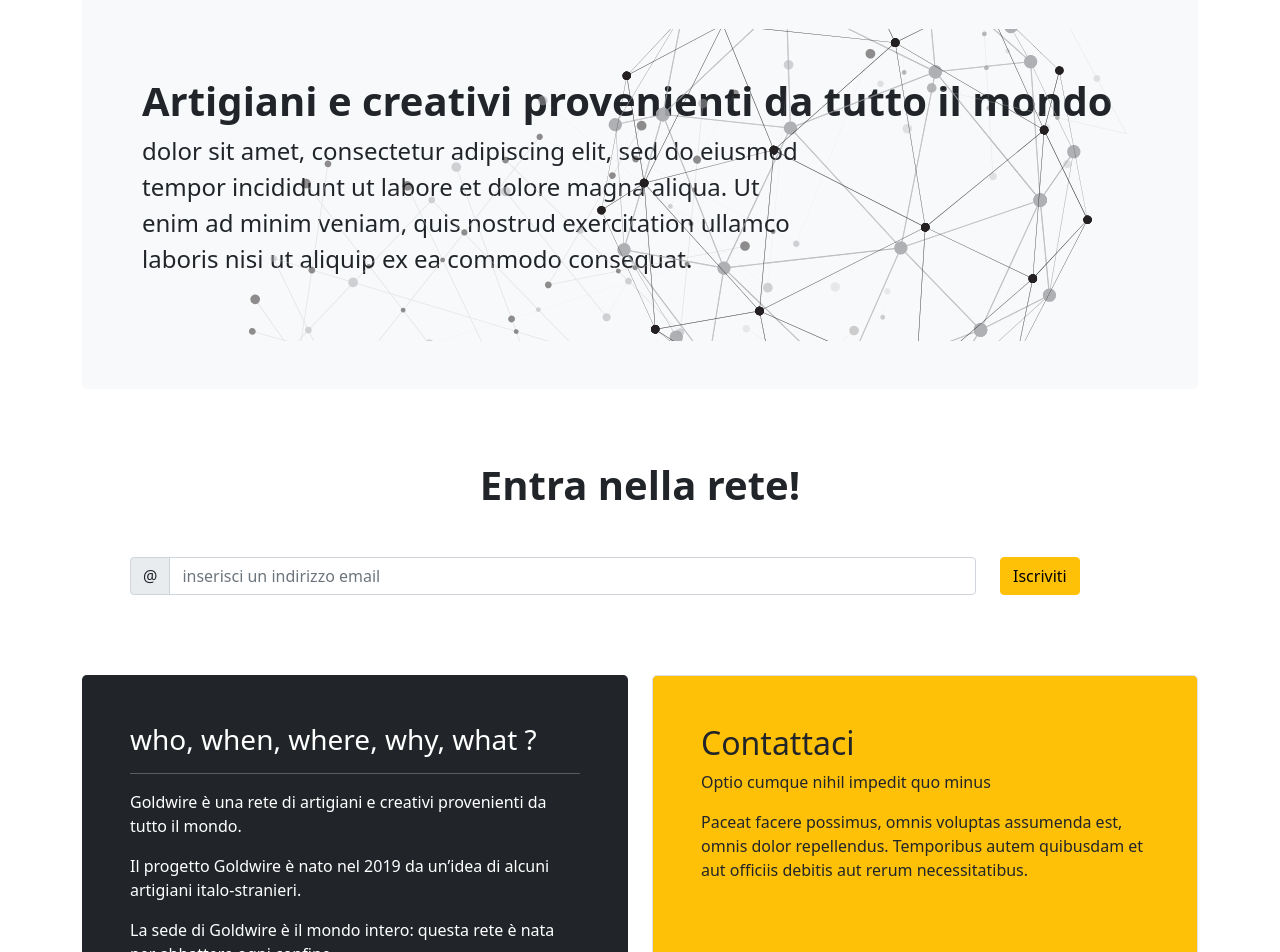
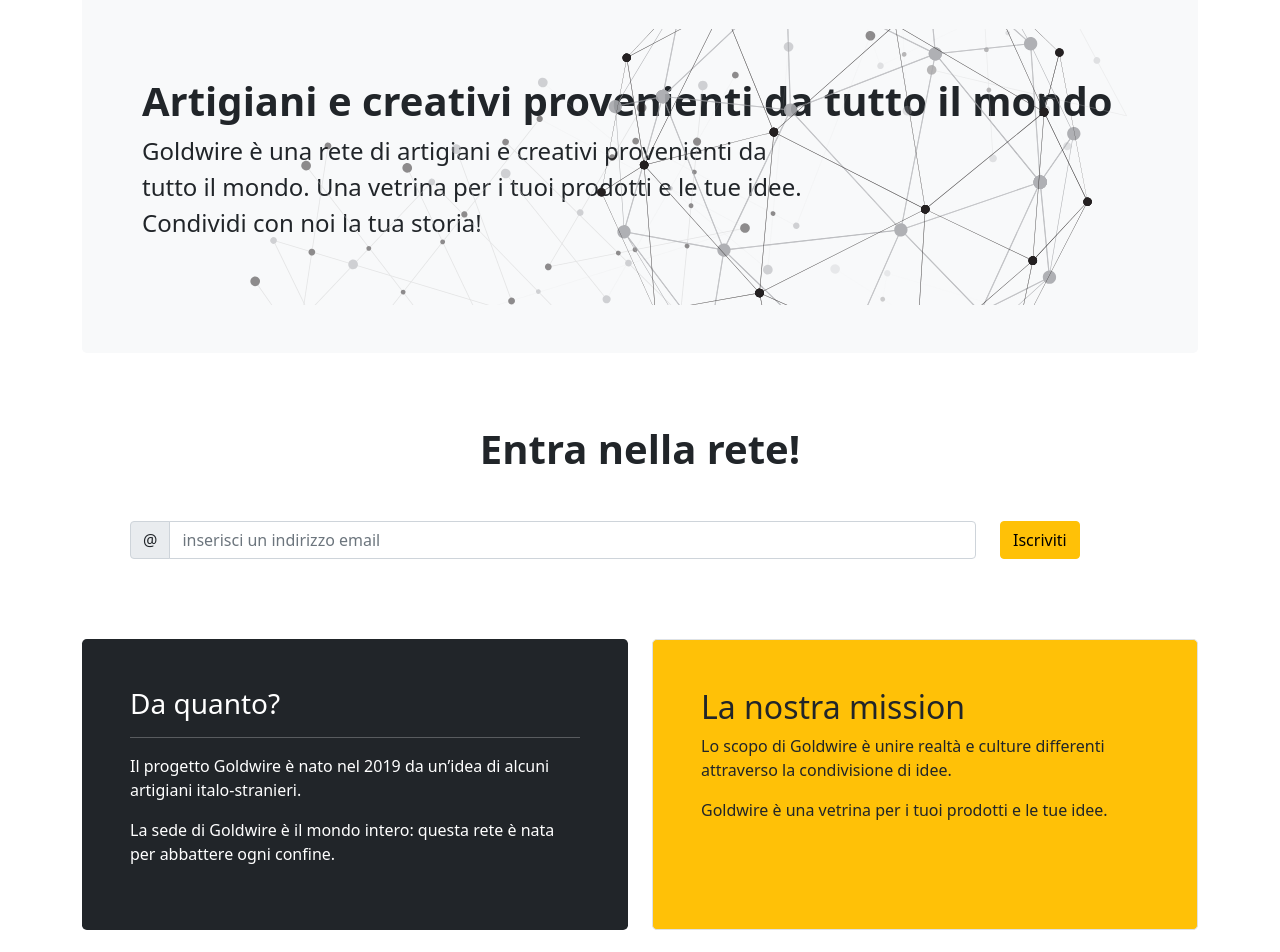
Before and after one commit to pankaspe/goldwire-ts, a Next.js app: page / in a window 1280 px wide. Shown: the part 120-1072 px from the top of the page. Built offline with nearby package versions, Linux system fonts and the light colour scheme.

Commit message:
deploy alpha

```diff
--- a/pages/index.tsx
+++ b/pages/index.tsx
@@ -64,7 +64,7 @@
             href="/"
             className="d-flex align-items-center text-dark text-decoration-none"
           >
-            <span className="fs-4">Goldwire, ogni contatto &egrave; d&apos;oro</span>
+            <span className="fs-4">Goldwire</span>
           </Link>
         </header>
 
@@ -84,10 +84,9 @@
               Artigiani e creativi provenienti da tutto il mondo
             </h1>
             <p className="col-md-8 fs-4">
-              dolor sit amet, consectetur adipiscing elit, sed do eiusmod tempor
-              incididunt ut labore et dolore magna aliqua. Ut enim ad minim
-              veniam, quis nostrud exercitation ullamco laboris nisi ut aliquip
-              ex ea commodo consequat.
+              Goldwire &egrave; una rete di artigiani e creativi provenienti da tutto il mondo.
+              Una vetrina per i tuoi prodotti e le tue idee.<br/>
+              Condividi con noi la tua storia!
             </p>
           </div>
         </div>
@@ -126,12 +125,8 @@
         <Row className="align-items-md-stretch">
           <Col md={6}>
             <div className="h-100 p-5 text-white bg-dark rounded-3">
-              <h3>who, when, where, why, what ?</h3>
+              <h3>Da quanto?</h3>
               <hr />
-              <p>
-                Goldwire &egrave; una rete di artigiani e creativi provenienti da tutto
-                il mondo.
-              </p>
               <p>
                 Il progetto Goldwire &egrave; nato nel 2019 da un’idea di alcuni
                 artigiani italo-stranieri.
@@ -140,22 +135,16 @@
                 La sede di Goldwire &egrave; il mondo intero: questa rete &egrave; nata per
                 abbattere ogni confine.
               </p>
+            </div>
+          </Col>
+          <Col md={6}>
+            <div className="h-100 p-5 bg-warning border rounded-3">
+              <h2>La nostra mission</h2>
               <p>
                 Lo scopo di Goldwire &egrave; unire realtà e culture differenti
                 attraverso la condivisione di idee.
               </p>
               <p>Goldwire &egrave; una vetrina per i tuoi prodotti e le tue idee.</p>
-            </div>
-          </Col>
-          <Col md={6}>
-            <div className="h-100 p-5 bg-warning border rounded-3">
-              <h2>Contattaci</h2>
-              <p>Optio cumque nihil impedit quo minus</p>
-              <p>
-                Paceat facere possimus, omnis voluptas assumenda est, omnis
-                dolor repellendus. Temporibus autem quibusdam et aut officiis
-                debitis aut rerum necessitatibus.
-              </p>
             </div>
           </Col>
         </Row>
```
